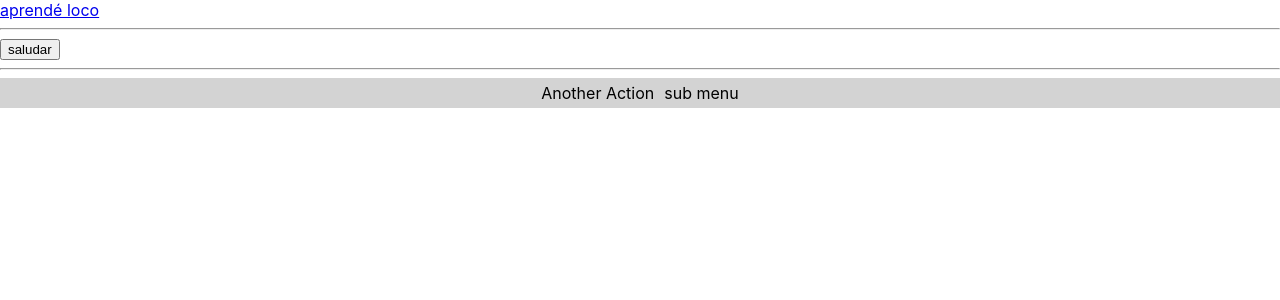
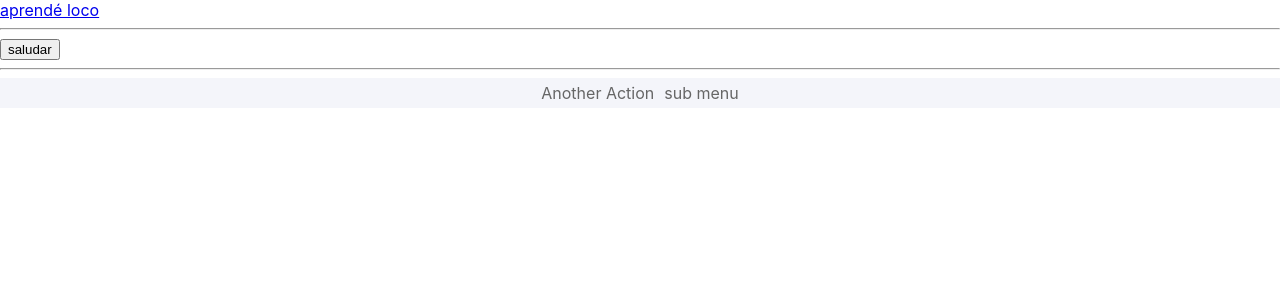
Before and after one commit to FacuLemo/efi-reactjs-1, a React (Create React App) app: page / in a window 1280 px wide. Shown: the top 300 px of the page. Built offline with nearby package versions, Linux system fonts and the light colour scheme.

Commit message:
applied 'configcolor' and cleaned FolderMenu

```diff
--- a/src/components/foldermenu/FolderMenu.js
+++ b/src/components/foldermenu/FolderMenu.js
@@ -1,47 +1,24 @@
 import { Component } from "react";
-import getChildren from "../menu/GetChildren";
 import ItemMenu from "../itemmenu/ItemMenu";
 import "./FolderMenu.css";
 
 class FolderMenu extends Component {
-    constructor(props){
-        super(props)
-        this.state = {
-            active: false
-        }
-        this.showFolderMenu = null; //si el folder menu TIENE active:true, debe buscarse a sí mismo (con las ref)
-                                    //y rendererizar el otro foldermenu un "this" a la derecha.
-                                    //Si no hubiese lugar, renderizar a la izquierda con un "-this"
-    }
-
-    handleClick(item){
-        if (item.isFolder===true) {
-            let children = getChildren(item,this.props.menuItems)
-            let isActive = !this.state.active
-            this.setState({
-                active: isActive
-            })
-            console.log(this.state.active)
-            this.showFolderMenu = <FolderMenu items={children} menuItems={this.props.menuItems}/> // pasar como param. los items de los cuales item.id sea padre
-        }
-    }
 
     render(){
         return (
             <>
                 <div style={{
-                    border: 'solid black 3px',
+                    border: 'solid black 1px',
+                    backgroundColor:this.props.colorBg,
                     display:'flex',
                     flexDirection:'column',
                     position:'absolute',
 
                 }}>
                     {this.props.items.map((item) => (
-                    <ItemMenu child={item} menuItems={this.props.menuItems} key={item.id}/>
+                    <ItemMenu child={item} menuItems={this.props.menuItems} colorBg={this.props.colorBg} key={item.id}/>
                     ))}
                 </div>
-
-                {(this.state.active ? this.showFolderMenu : '')}
 
             </>
         )
--- a/src/components/itemmenu/ItemMenu.js
+++ b/src/components/itemmenu/ItemMenu.js
@@ -18,7 +18,7 @@ class ItemMenu extends Component{
             this.setState({
                 active: isActive
             })
-            this.showFolderMenu = <FolderMenu items={children} menuItems={this.props.menuItems}/> // pasar como param. los items de los cuales item.id sea padre
+            this.showFolderMenu = <FolderMenu items={children} colorBg={this.props.colorBg} menuItems={this.props.menuItems}/> // pasar como param. los items de los cuales item.id sea padre
         }
     }
 
@@ -27,6 +27,7 @@ class ItemMenu extends Component{
             <div>
                 <div onClick={()=>(this.handleClick())} style={{
                         margin:'5px',
+                        backgroundColor:(this.state.active ? this.props.colorActive : ''),
                     }}>
 
                         {this.props.child.name}
--- a/src/components/menu/menu.css
+++ b/src/components/menu/menu.css
@@ -1,6 +1,5 @@
 .header{
     display: flex;
-    background-color: lightgrey;
     justify-content: center;
     list-style: none;
 }
--- a/src/components/menu/menu.js
+++ b/src/components/menu/menu.js
@@ -16,12 +16,21 @@ class Menu extends Component{
         return firstLevel
     }
 
-    renderItemsNames(items,style){ //se recibe la lista de objetos y los estilos
+    renderFirstLevel(items,style){ //se recibe la lista de objetos y los estilos
+        const {background:bg, itemBackground:folderMenuBg, itemColor:color, itemActive:colorActive} = style;
+        //TODO: ver por qué corno no desempaqueta como la gente este objeto aweonao
+        //console.log(bg,folderMenuBg,color,colorActive)
         return (
             <div>
-                <ul className={style}>
+                <ul style={{
+                    backgroundColor: bg,
+                    color: color,
+                    display: "flex",
+                    justifyContent: "center",
+                    listStyle: "none",
+                }}>
                     {items.map((item) => (
-                        <ItemMenu child={item} menuItems={this.props.data.menuItems} key={item.id}/>
+                        <ItemMenu child={item} colorActive={colorActive} colorBg={folderMenuBg} menuItems={this.props.data.menuItems} key={item.id}/>
                     ))}
                 </ul>
             </div>
@@ -35,7 +44,7 @@ class Menu extends Component{
             <div>
                 <div>
                 {
-                    this.renderItemsNames(firstLevel,'header')
+                    this.renderFirstLevel(firstLevel,this.props.data.configColor)
                 }
                 </div>
 
```
